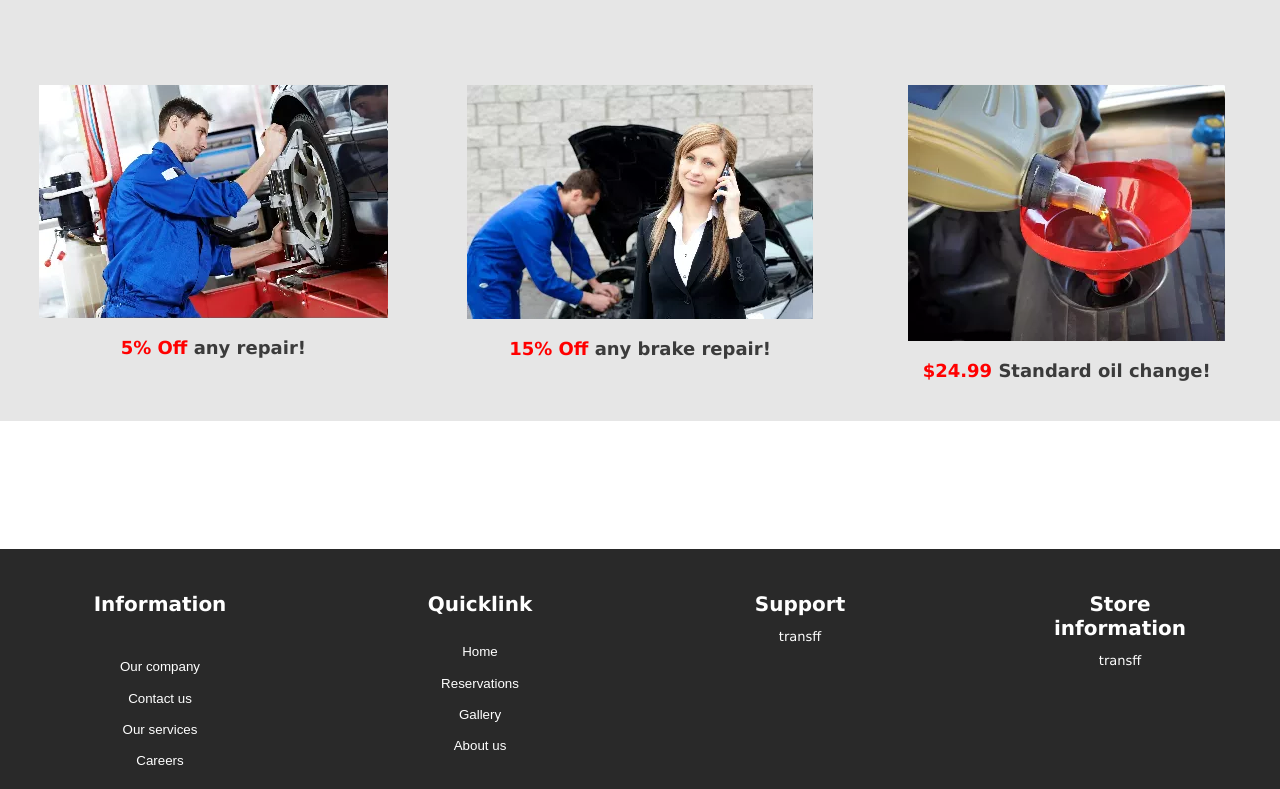
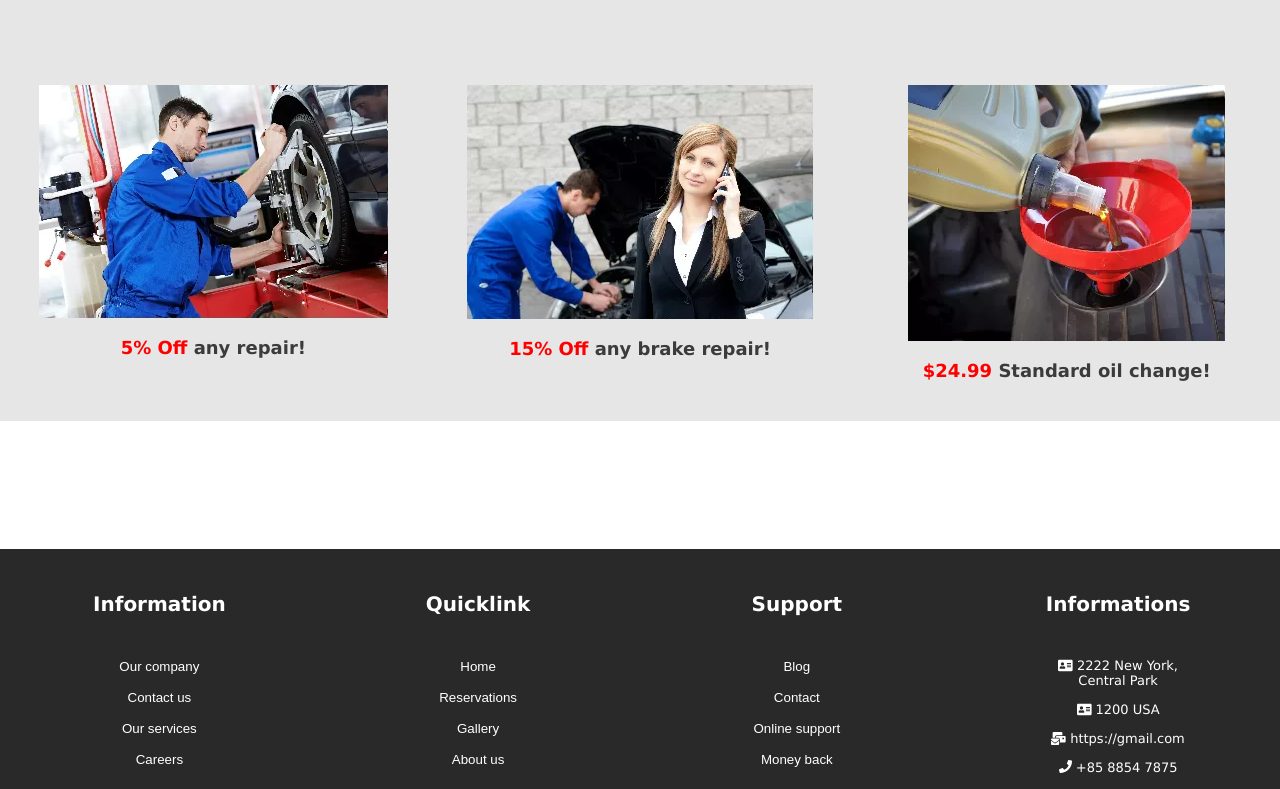
Before and after one commit to kenankaric122/carserviceweb, a React (Create React App) app: page / in a window 1280 px wide. Shown: the part 4396-5185 px from the top of the page. Built offline with nearby package versions, Linux system fonts and the light colour scheme.

Commit message:
:lipstick: footer updated

```diff
--- a/src/components/Footer.jsx
+++ b/src/components/Footer.jsx
@@ -1,3 +1,5 @@
+import { faAddressBook, faAddressCard, faMailBulk, faPhone } from '@fortawesome/free-solid-svg-icons';
+import { FontAwesomeIcon } from '@fortawesome/react-fontawesome';
 import React from 'react';
 import { Link } from 'react-router-dom';
 import './styles/Footer.css';
@@ -15,24 +17,34 @@ function Footer() {
                 <button>Our services</button><br/>
                 <button>Careers</button>
             </div>
+
             <div className='f1'>
             <br/><br/>
-                <h1>Quicklink</h1>
+                <h1>Quicklink</h1><br/>
                 <button><Link to = '/' className='link'>Home</Link></button><br/>
                 <button><Link to = '/reservations' className='link'>Reservations</Link></button><br/>
                 <button><Link to = '/gallery' className='link'>Gallery</Link></button><br/>
                 <button><Link to = '/aboutus' className='link'>About us</Link></button><br/>
             </div>
+
             <div className='f1'>
             <br/><br/>
-                <h1>Support</h1>
-                <p>transff</p>
+                <h1>Support</h1><br/>
+                <button><Link to = '/' className='link'>Blog</Link></button><br/>
+                <button><Link to = '/reservations' className='link'>Contact</Link></button><br/>
+                <button><Link to = '/' className='link'>Online support</Link></button><br/>
+                <button><Link to = '/' className='link'>Money back</Link></button><br/>
             </div>
+
             <div className='f1'>
             <br/><br/>
-                <h1>Store information</h1>
-                <p>transff</p>
+                <h1>Informations</h1><br/>
+            <FontAwesomeIcon icon={faAddressCard} className='icons'/>  2222 New York, Central Park <br/>
+            <FontAwesomeIcon icon={faAddressCard} className='icons'/>  1200 USA  <br/>
+            <FontAwesomeIcon icon={faMailBulk} className='icons'/>  https://gmail.com  <br/>
+            <FontAwesomeIcon icon={faPhone} className='icons'/>  +85 8854 7875  <br/>
             </div>
+
         </div>
     )
 }
--- a/src/components/styles/Footer.css
+++ b/src/components/styles/Footer.css
@@ -13,6 +13,7 @@
     font-weight: bold;
     font-size: 20px;
 }
+
 
 .footer .f1{
     font-size: 13px;
@@ -36,3 +37,11 @@
     text-decoration: none;
     color: white;
 }
+
+.f1 p{
+    margin-top: 10%;
+}
+
+.f1 .icons{
+    margin-top: 10%;
+}
```
